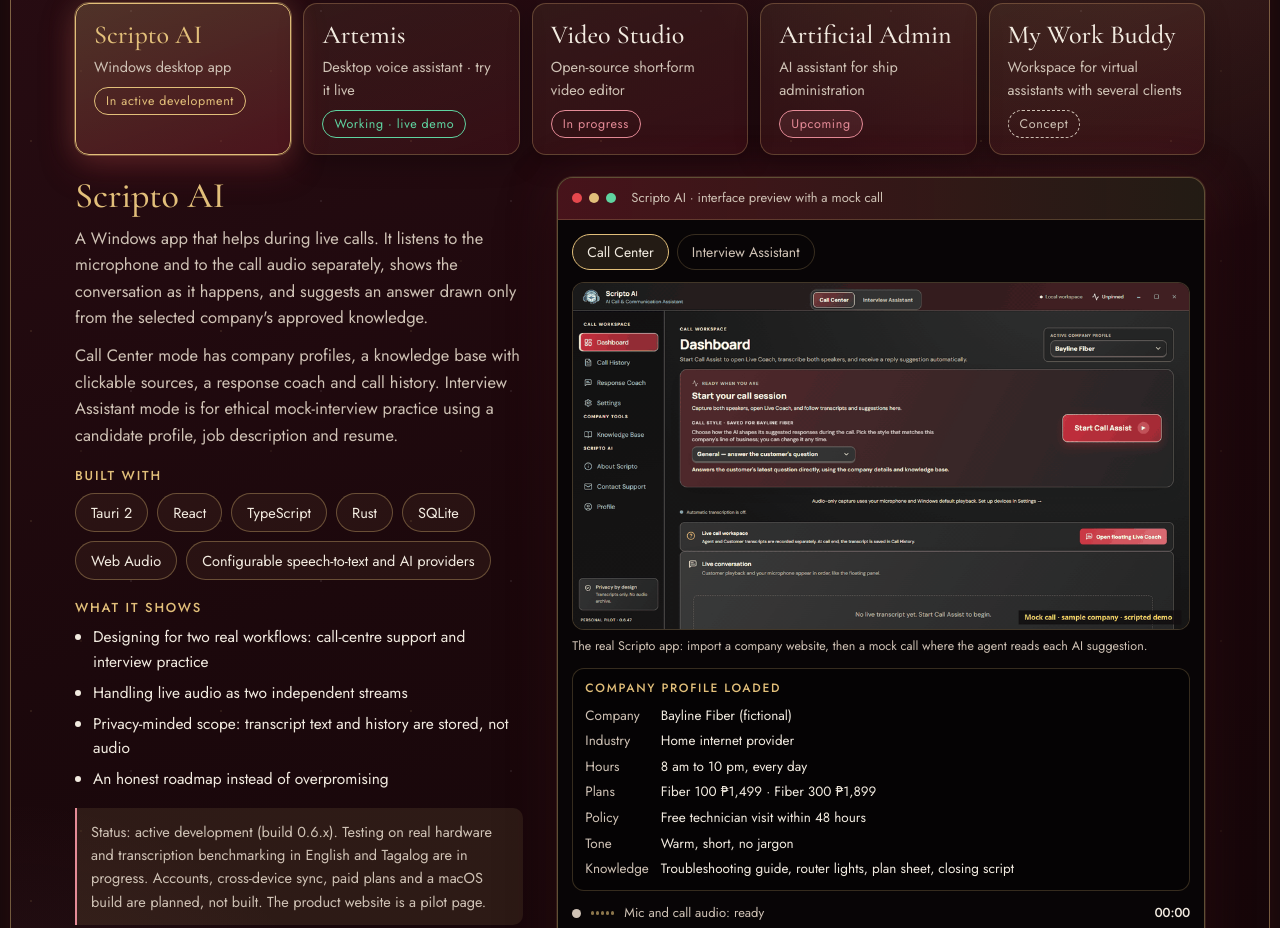
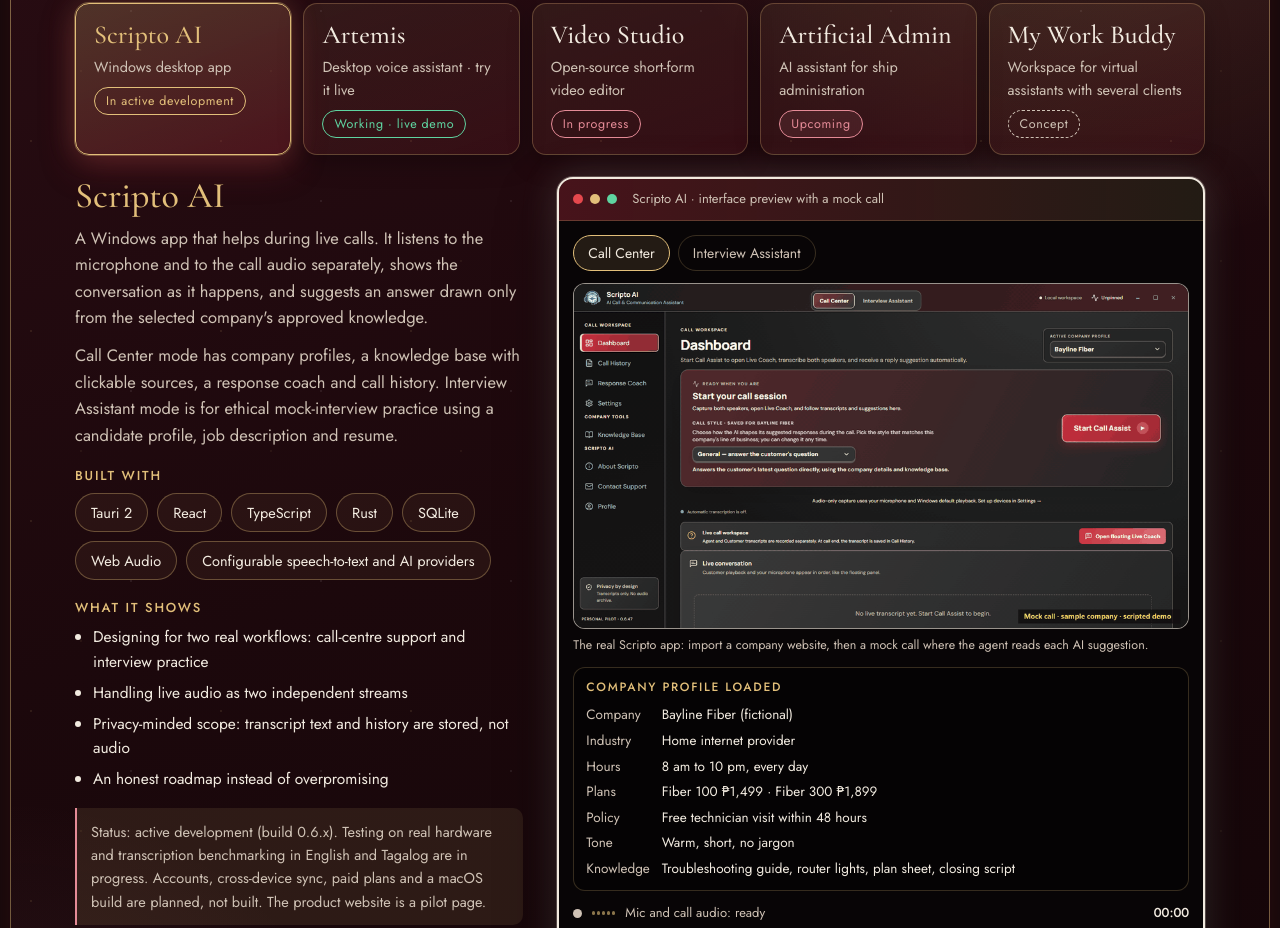
Before and after one commit to Mark-Kevin-generalist/Portfolio, a plain HTML site: page index.html in a window 1280 px wide. Shown: the part 3921-4849 px from the top of the page. Drawn offline with nearby package versions, Linux system fonts and the light colour scheme.

Commit message:
Cream border on the Scripto preview

```diff
--- a/index.html
+++ b/index.html
@@ -284,6 +284,8 @@ h1 .ln:nth-child(2) span{animation-delay:.15s}h1 .ln:nth-child(3) span{animation
 #projects .pvwin{border-color:rgba(var(--g),.4);box-shadow:0 0 0 1px rgba(var(--g),.12),0 24px 60px rgba(0,0,0,.45),0 0 50px rgba(var(--w),.3)}
 #projects .pvbar{background:linear-gradient(90deg,rgba(var(--w),.55),rgba(var(--g),.12))}
 #projects .pvbar i:nth-child(1){background:#e5484d}#projects .pvbar i:nth-child(2){background:#e2bf7a}#projects .pvbar i:nth-child(3){background:#5fd4a0}
+#projects .pvwin.pvscripto{border:2px solid #f2ebe0;box-shadow:0 0 0 1px rgba(242,235,224,.25),0 24px 60px rgba(0,0,0,.45),0 0 36px rgba(242,235,224,.18)}
+#projects .pvscripto .sgif img{border-color:rgba(242,235,224,.6)}
 @media(prefers-reduced-motion:reduce){#projects .pj:hover{transform:none}}
 /* Scripto: app preview GIF, company card and live call bar */
 .sgif{margin:0 0 12px}.sgif img{display:block;width:100%;height:auto;aspect-ratio:16/9;border-radius:12px;border:1px solid var(--line);background:#141010}
@@ -800,7 +802,7 @@ var INT=said([
 {who:"Interviewer",text:"Why should we hire you?",sug:"You need someone who can keep your inbox, calendar and follow-ups under control without being chased. That's exactly what I've done for eight years, and I can start right away and adapt to your tools in the first week.",tip:"Tie your strengths to their needs from the job post.",src:"Job description: key requirements (sample)"}],"You");
 function pvScripto(box){
  var mode="Call Center",step=-1,auto=null,secs=0,clock=null;
- box.innerHTML='<div class="pvwin"><div class="pvbar"><i></i><i></i><i></i><span>Scripto AI &middot; interface preview with a mock call</span></div><div class="pvbody"><div class="pvtabs"></div><figure class="sgif"><img alt="" loading="lazy" width="960" height="540"><figcaption></figcaption></figure><dl class="sco"></dl><div class="scall"><span class="rec"></span><span class="wave"><i></i><i></i><i></i><i></i><i></i></span><span class="cst">Mic and call audio: ready</span><b class="ctime">00:00</b></div><div class="sgrid"><div class="sthread"></div><div class="sside"><div class="slab">Suggested answer</div><div class="ssug"></div><div class="stip"></div><div class="ssrc"></div></div></div><div class="pvctl"><button class="btn" type="button" data-a="play">&#9654; Play mock call</button><button class="btn" type="button" data-a="next">Next line &#9656;</button><button class="btn" type="button" data-a="reset">Reset</button></div><p class="pvnote"></p></div></div>';
+ box.innerHTML='<div class="pvwin pvscripto"><div class="pvbar"><i></i><i></i><i></i><span>Scripto AI &middot; interface preview with a mock call</span></div><div class="pvbody"><div class="pvtabs"></div><figure class="sgif"><img alt="" loading="lazy" width="960" height="540"><figcaption></figcaption></figure><dl class="sco"></dl><div class="scall"><span class="rec"></span><span class="wave"><i></i><i></i><i></i><i></i><i></i></span><span class="cst">Mic and call audio: ready</span><b class="ctime">00:00</b></div><div class="sgrid"><div class="sthread"></div><div class="sside"><div class="slab">Suggested answer</div><div class="ssug"></div><div class="stip"></div><div class="ssrc"></div></div></div><div class="pvctl"><button class="btn" type="button" data-a="play">&#9654; Play mock call</button><button class="btn" type="button" data-a="next">Next line &#9656;</button><button class="btn" type="button" data-a="reset">Reset</button></div><p class="pvnote"></p></div></div>';
  var tabs=$(".pvtabs",box),th=$(".sthread",box),sug=$(".ssug",box),tip=$(".stip",box),src=$(".ssrc",box),note=$(".pvnote",box),nx=$("[data-a=next]",box),pl=$("[data-a=play]",box),co=$(".sco",box),cb=$(".scall",box);
  function data(){return mode==="Call Center"?CALL:INT}
  function stop(){clearTimeout(auto);auto=null;clearInterval(clock);clock=null;cb.classList.remove("on");pl.disabled=false}
```
